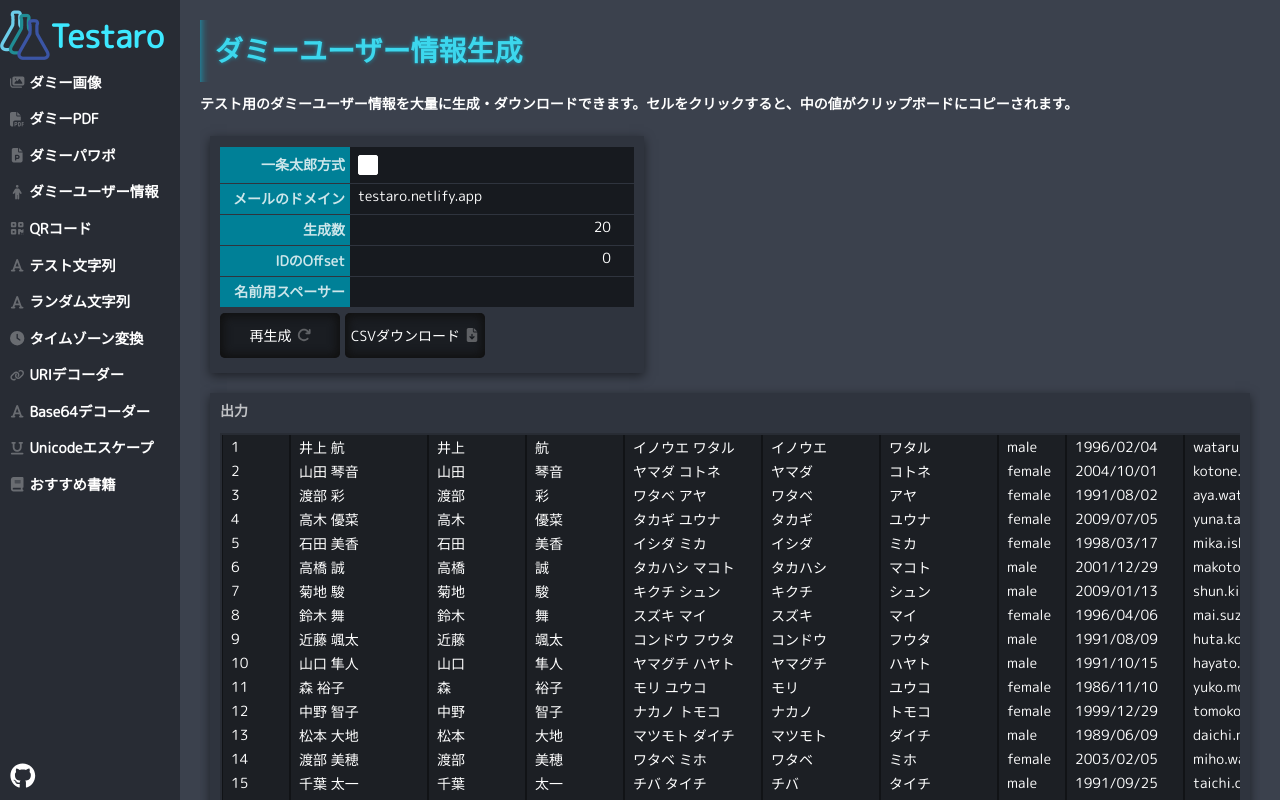
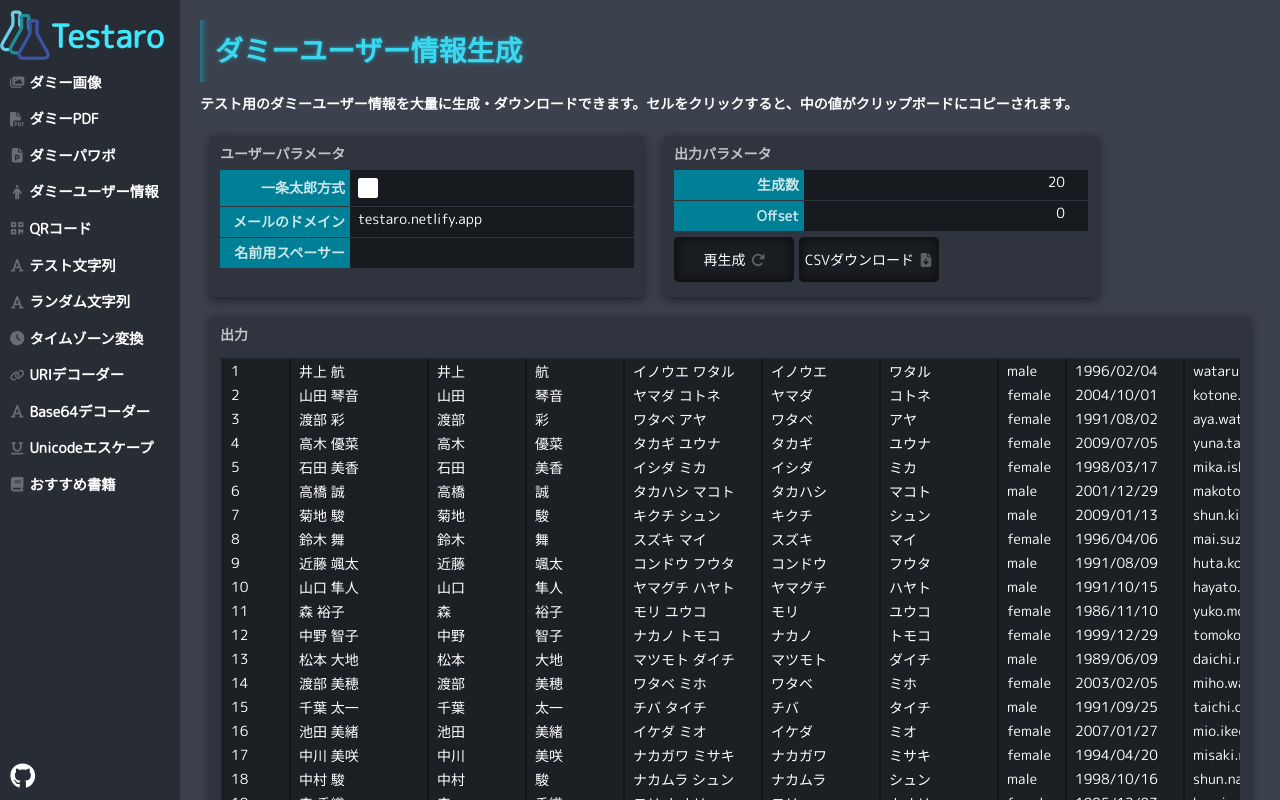
Before and after one commit to jesusisao/testaro, a Next.js app: page /user-generator in a window 1280 px wide. Shown: the top 800 px of the page. Built offline with nearby package versions, Linux system fonts and the light colour scheme.

Commit message:
ダミーユーザー情報生成のパラメータ分割 (#123)

```diff
--- a/src/components/UserGenerator/UserGenerator.tsx
+++ b/src/components/UserGenerator/UserGenerator.tsx
@@ -37,6 +37,8 @@ const UserGenerator: React.FC = () => {
       <p>{description}</p>
       <div className={commonStyle.paramsContainer}>
         <div className={commonStyle.paramContainer}>
+          <span className={commonStyle.paramLabel}>ユーザーパラメータ</span>
+          <div style={{ marginTop: "8px" }}>
             <ParamBox labelName="一条太郎方式">
               <input
                 type="checkbox"
@@ -52,6 +54,18 @@ const UserGenerator: React.FC = () => {
                 onChange={(e): void => setMailDomain(e.target.value)}
               ></input>
             </ParamBox>
+            <ParamBox labelName="名前用スペーサー">
+              <input
+                type="text"
+                defaultValue={nameSeparator}
+                onChange={(e): void => setNameSeparator(e.target.value)}
+              ></input>
+            </ParamBox>
+          </div>
+        </div>
+        <div className={commonStyle.paramContainer}>
+          <span className={commonStyle.paramLabel}>出力パラメータ</span>
+          <div style={{ marginTop: "8px" }}>
             <ParamBox labelName="生成数">
               <input
                 className={commonStyle.textRight}
@@ -60,7 +74,7 @@ const UserGenerator: React.FC = () => {
                 onChange={(e): void => setGenNum(parseInt(e.target.value))}
               ></input>
             </ParamBox>
-          <ParamBox labelName="IDのOffset">
+            <ParamBox labelName="Offset">
               <input
                 className={commonStyle.textRight}
                 type="number"
@@ -68,14 +82,6 @@ const UserGenerator: React.FC = () => {
                 onChange={(e): void => setIdOffset(parseInt(e.target.value))}
               ></input>
             </ParamBox>
-          <ParamBox labelName="名前用スペーサー">
-            <input
-              type="text"
-              defaultValue={nameSeparator}
-              onChange={(e): void => setNameSeparator(e.target.value)}
-            ></input>
-          </ParamBox>
-
             <button className={commonStyle.testaroButton} onClick={generate}>
               再生成
               <FontAwesomeIcon icon={faRedo} className={commonStyle.icon} />
@@ -91,6 +97,7 @@ const UserGenerator: React.FC = () => {
                 className={commonStyle.icon}
               />
             </button>
+          </div>
         </div>
       </div>
       <div
```
Lines whose indentation alone changed are shown as unchanged.
